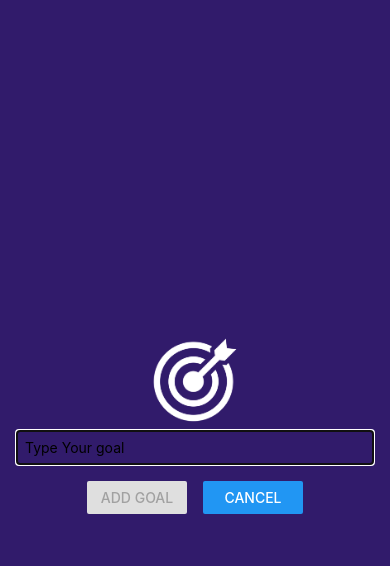
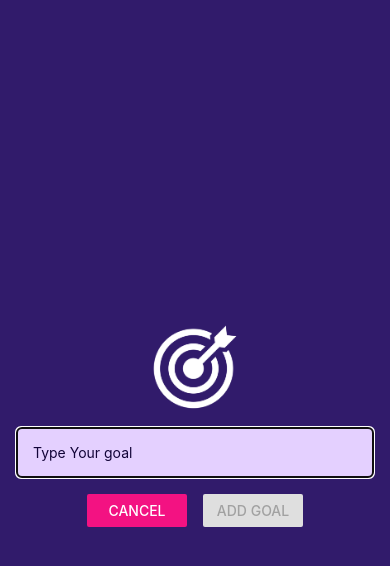
Before and after one commit to aniketicloud/rn-course, a React Native app: screen / in a window 390 px wide. Both pictures are taken after a click on the button "ADD NEW GOAL". Shown: the top 566 px of the page. Built offline with nearby package versions, Linux system fonts and the light colour scheme.

Commit message:
app finishing touches

```diff
--- a/App.js
+++ b/App.js
@@ -1,5 +1,6 @@
 import { useState } from "react";
 import { StyleSheet, View, Button, FlatList } from "react-native";
+import { StatusBar } from "expo-status-bar";
 import GoalInput from "./components/GoalInput";
 import GoalItem from "./components/GoalItem";
 
@@ -39,10 +40,12 @@ export default function App() {
   };
 
   return (
+    <>
+      <StatusBar style="light" />
       <View style={styles.appContainer}>
         <Button
           title="Add New Goal"
-        color="#5e0acc"
+          color="#b180f0"
           onPress={startAddGoalHandler}
         />
 
@@ -68,6 +71,7 @@ export default function App() {
           />
         </View>
       </View>
+    </>
   );
 }
 
--- a/app.json
+++ b/app.json
@@ -5,6 +5,7 @@
     "version": "1.0.0",
     "orientation": "portrait",
     "icon": "./assets/icon.png",
+    "backgroundColor": "#1e085a",
     "splash": {
       "image": "./assets/splash.png",
       "resizeMode": "contain",
@@ -13,9 +14,7 @@
     "updates": {
       "fallbackToCacheTimeout": 0
     },
-    "assetBundlePatterns": [
-      "**/*"
-    ],
+    "assetBundlePatterns": ["**/*"],
     "ios": {
       "supportsTablet": true
     },
--- a/components/GoalInput.js
+++ b/components/GoalInput.js
@@ -36,14 +36,15 @@ const GoalInput = ({ onAddGoal, visible, onCancel }) => {
 
         <View style={styles.buttonContainer}>
           <View style={styles.button}>
+            <Button title="Cancel" onPress={onCancel} color={"#f31282"} />
+          </View>
+          <View style={styles.button}>
             <Button
               title="Add Goal"
               onPress={addGoalHandler}
               disabled={enteredGoalText === ""}
+              color={"#b180f0"}
             />
-          </View>
-          <View style={styles.button}>
-            <Button title="Cancel" onPress={onCancel} />
           </View>
         </View>
       </View>
@@ -63,12 +64,16 @@ const styles = StyleSheet.create({
     width: 100,
     height: 100,
     padding: 20,
+    marginBottom: 10,
   },
   textInput: {
     borderWidth: 1,
-    borderColor: "#ccc",
+    borderColor: "#e4d0ff",
+    backgroundColor: "#e4d0ff",
+    color: "#120438",
+    borderRadius: 5,
     width: "100%",
-    padding: 8,
+    padding: 16,
   },
   buttonContainer: {
     flexDirection: "row",
```
Lines whose indentation alone changed are shown as unchanged.
